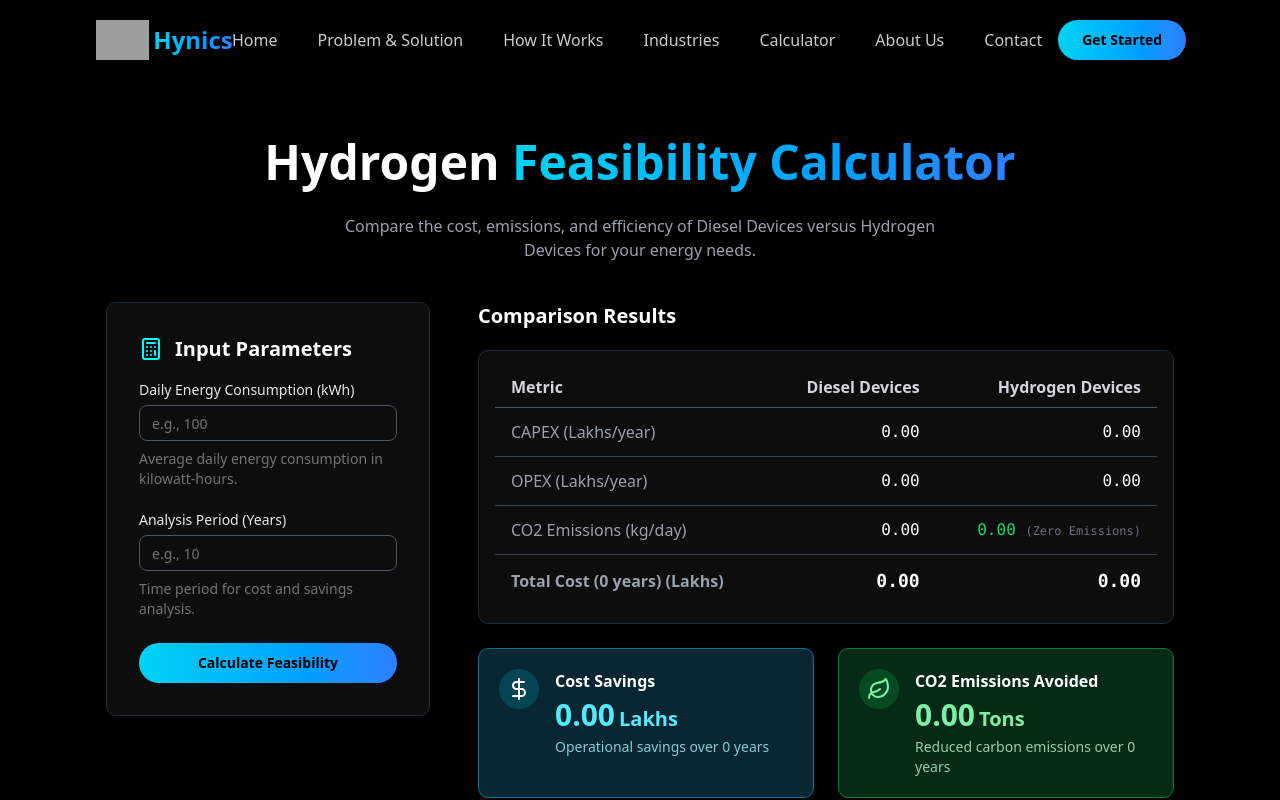
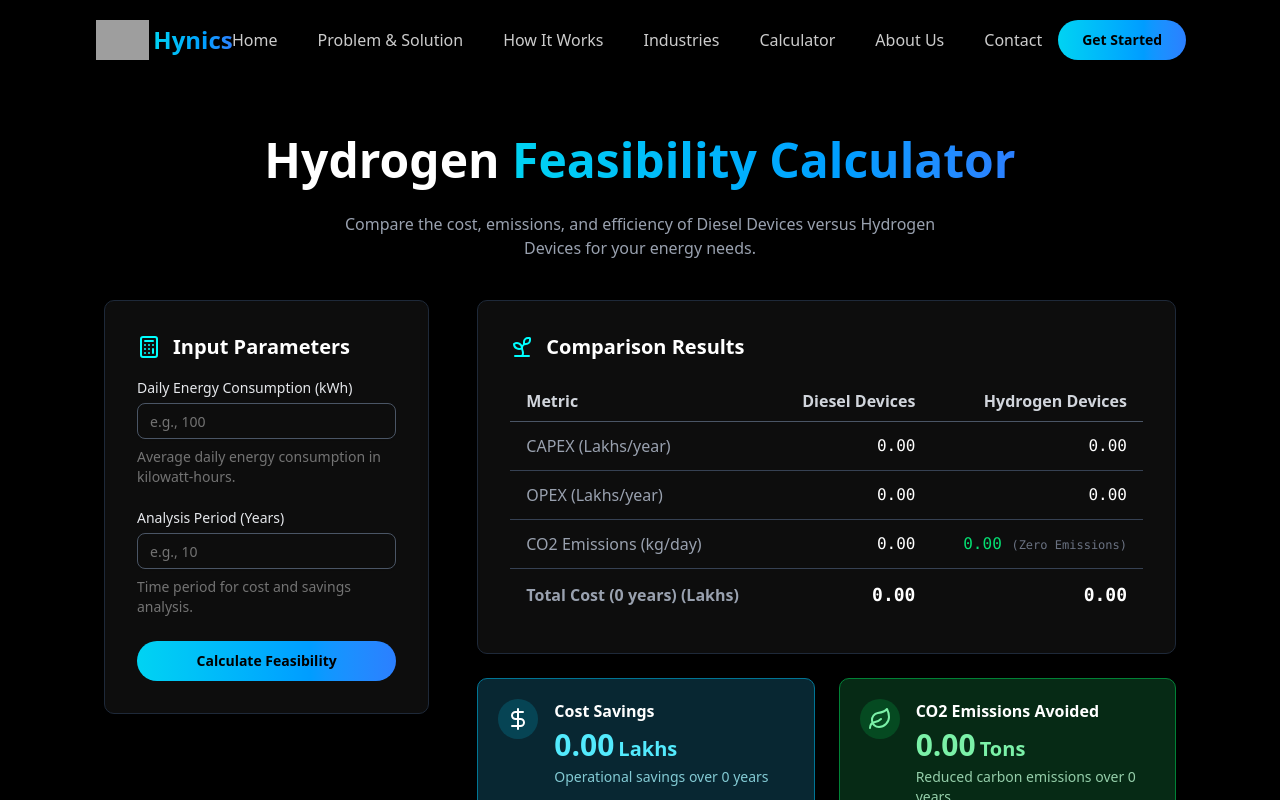
Before and after one commit to s4mzai/hynics-frontend, a React (Vite) app: page /calculator in a window 1280 px wide. Shown: the top 800 px of the page. Built offline with nearby package versions, Linux system fonts and the light colour scheme; grey boxes are pictures that could not be loaded.

Commit message:
fix: minor ui issues

```diff
--- a/src/components/HydrogenFeasibilityCalculator/HydrogenFeasibilityCalculator.jsx
+++ b/src/components/HydrogenFeasibilityCalculator/HydrogenFeasibilityCalculator.jsx
@@ -1,5 +1,5 @@
 import React, { useState, useEffect } from "react";
-import { DollarSign, Calculator, Leaf, CheckCircle2, XCircle } from "lucide-react";
+import { DollarSign, Calculator, Leaf, CheckCircle2, XCircle, Sprout } from "lucide-react";
 import { useForm } from "react-hook-form";
 import { z } from "zod";
 import { zodResolver } from "@hookform/resolvers/zod";
@@ -119,7 +119,7 @@ const HydrogenFeasibilityCalculator = () => {
 
   return (
     <div className="min-h-fit text-gray-200 font-sans flex items-center justify-center p-4">
-      <main className="w-full max-w-6xl mx-auto rounded-2xl shadow-2xl p-6 md:p-10 h-full border-2 border-transparent">
+      <main className="w-full max-w-6xl mx-auto rounded-2xl shadow-2xl py-6 md:p-10 h-full">
         <div className="text-center mb-10 flex flex-col gap-5">
           <h1 className="text-3xl md:text-5xl font-bold text-white">
             Hydrogen{" "}
@@ -204,10 +204,13 @@ const HydrogenFeasibilityCalculator = () => {
           </div>
 
           <div className="lg:col-span-2">
-            <h2 className="text-xl font-semibold text-white mb-5">Comparison Results</h2>
 
             <div className="space-y-6">
-              <div className="bg-[#FFFFFF0D] rounded-lg p-4 border border-gray-800">
+              <div className="bg-[#FFFFFF0D] rounded-lg border border-gray-800 p-6 md:p-8">
+                <div className="flex items-center mb-5 gap-3">
+                    <Sprout color="cyan"/>
+                    <h2 className="text-xl font-semibold text-white">Comparison Results</h2>
+                </div>
                 <table className="w-full text-left">
                   <thead>
                     <tr className="border-b border-gray-600">
```
